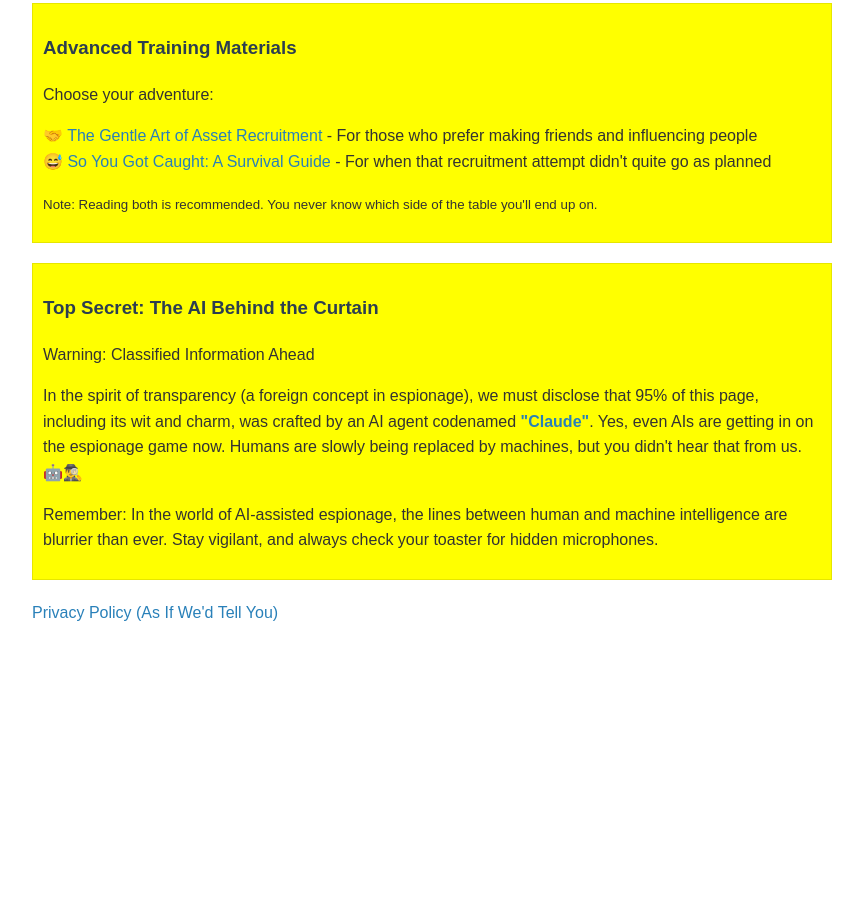
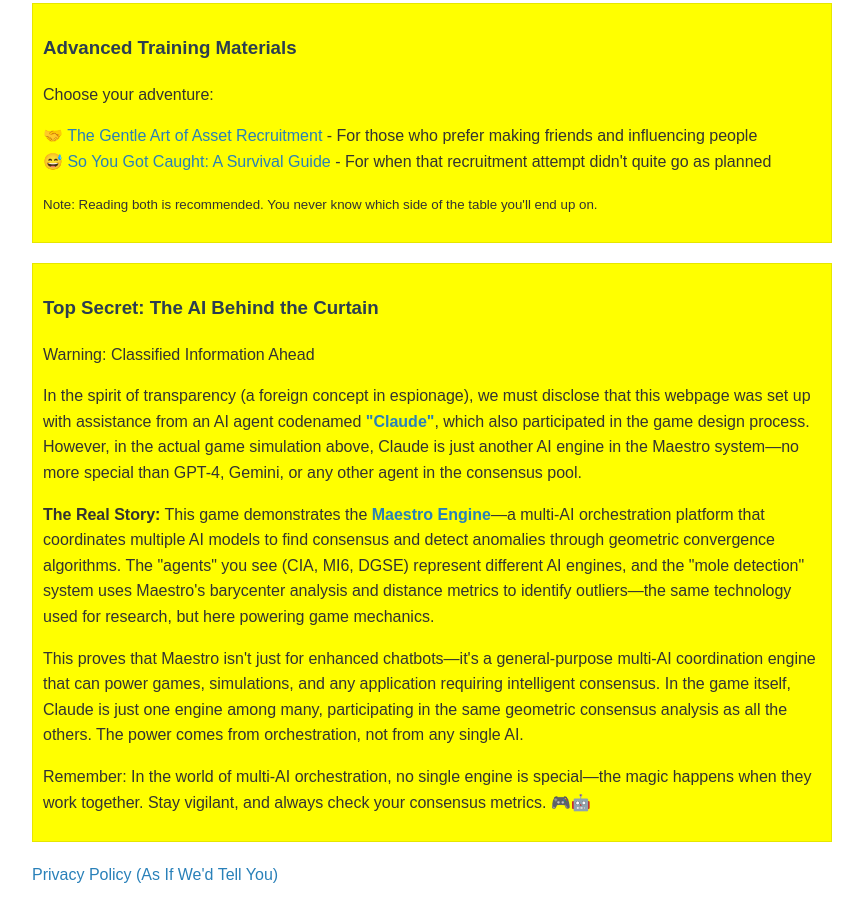
Before and after one commit to PaoloTCS/internationalmirrors.com, a plain HTML site: page index.html in a window 1280 px wide. Shown: the part 3727-4635 px from the top of the page, without its empty margins (208-1071 px from the left). Before the commit the page ends 4372 px from the top, so only its background shows below. Drawn offline with Linux system fonts and the light colour scheme; a script that the page names is missing.

Commit message:
Update AI disclosure: Clarify Claude's role and explain Maestro Engine connection
- Clarify that Claude helped with webpage/game design but is just one engine in the game
- Explain how International Mirrors demonstrates Maestro as a general-purpose multi-AI orchestration engine
- Add connection to CollaborativAI and emphasize Maestro's versatility beyond chatbots
- Show how game mechanics use Maestro's barycenter analysis, distance metrics, and anomaly detection

```diff
--- a/index.html
+++ b/index.html
@@ -381,16 +381,31 @@
 
       <p>Warning: Classified Information Ahead</p>
       <p>
-        In the spirit of transparency (a foreign concept in espionage), we must disclose that 95% of
-        this page, including its wit and charm, was crafted by an AI agent codenamed
-        <a href="https://www.anthropic.com" class="claude-link">"Claude"</a>. Yes, even AIs are
-        getting in on the espionage game now. Humans are slowly being replaced by machines, but you
-        didn't hear that from us. 🤖🕵️‍♂️
+        In the spirit of transparency (a foreign concept in espionage), we must disclose that this
+        webpage was set up with assistance from an AI agent codenamed
+        <a href="https://www.anthropic.com" class="claude-link">"Claude"</a>, which also participated
+        in the game design process. However, in the actual game simulation above, Claude is just
+        another AI engine in the Maestro system—no more special than GPT-4, Gemini, or any other
+        agent in the consensus pool.
       </p>
       <p>
-        Remember: In the world of AI-assisted espionage, the lines between human and machine
-        intelligence are blurrier than ever. Stay vigilant, and always check your toaster for hidden
-        microphones.
+        <strong>The Real Story:</strong> This game demonstrates the <a href="https://collaborativ.ai" class="claude-link">Maestro Engine</a>—a
+        multi-AI orchestration platform that coordinates multiple AI models to find consensus and detect
+        anomalies through geometric convergence algorithms. The "agents" you see (CIA, MI6, DGSE) represent
+        different AI engines, and the "mole detection" system uses Maestro's barycenter analysis and
+        distance metrics to identify outliers—the same technology used for research, but here powering
+        game mechanics.
+      </p>
+      <p>
+        This proves that Maestro isn't just for enhanced chatbots—it's a general-purpose multi-AI
+        coordination engine that can power games, simulations, and any application requiring intelligent
+        consensus. In the game itself, Claude is just one engine among many, participating in the same
+        geometric consensus analysis as all the others. The power comes from orchestration, not from any
+        single AI.
+      </p>
+      <p>
+        Remember: In the world of multi-AI orchestration, no single engine is special—the magic happens
+        when they work together. Stay vigilant, and always check your consensus metrics. 🎮🤖
       </p>
     </div>
 
```
